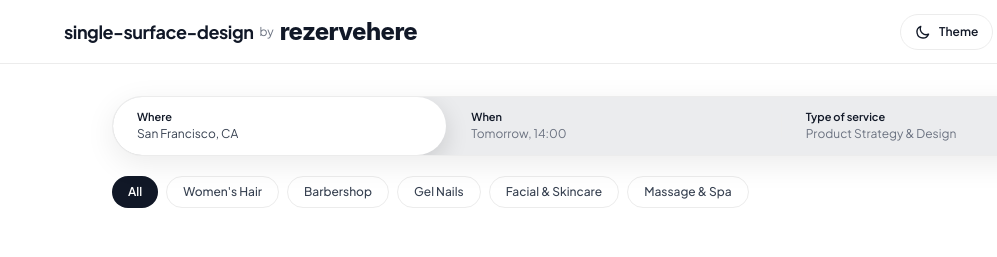
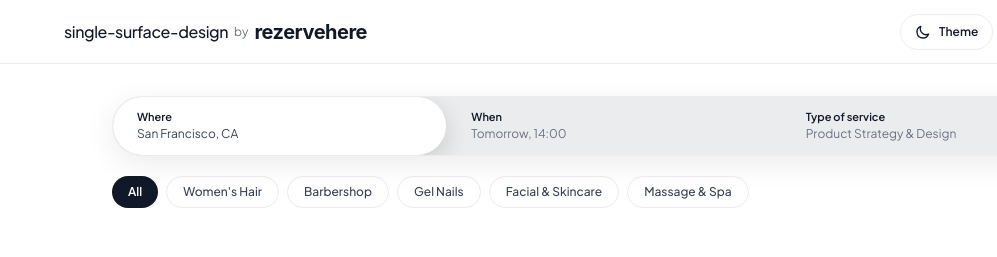
Before and after one commit to xlavreniuk/ramsian, a website: page index.html in a window 1280 px wide. Shown: the top 257 px of the page, 0-997 px from the left. Drawn offline with nearby package versions, Linux system fonts and the light colour scheme; a web font is replaced by a local one.

Commit message:
style: reduce weight of single-surface-design to font-medium for clean optical balance

```diff
--- a/index.html
+++ b/index.html
@@ -211,9 +211,9 @@
   <header class="fixed top-0 left-0 right-0 z-50 backdrop-blur-md [transform:translateZ(0)] border-b h-16 flex items-center px-6 md:px-12 transition-colors" style="background-color: var(--header-bg); border-color: var(--border-hairline);">
     <div class="max-w-6xl w-full mx-auto flex items-center justify-between gap-4">
       <div class="flex items-center gap-1.5 select-none">
-        <span class="font-bold text-base sm:text-lg tracking-tight" style="color: var(--text-primary);">single-surface-design</span>
+        <span class="font-medium text-sm sm:text-base tracking-tight" style="color: var(--text-primary);">single-surface-design</span>
         <span class="text-xs font-normal" style="color: var(--text-muted);">by</span>
-        <a href="https://rezervehere.com" target="_blank" class="font-display font-extrabold text-xl sm:text-2xl tracking-tight lowercase hover:opacity-80 transition-opacity" style="color: var(--text-primary);">rezervehere</a>
+        <a href="https://rezervehere.com" target="_blank" class="font-display font-bold text-lg sm:text-xl tracking-tight lowercase hover:opacity-80 transition-opacity" style="color: var(--text-primary);">rezervehere</a>
       </div>
 
       <div class="flex items-center gap-2">
```
